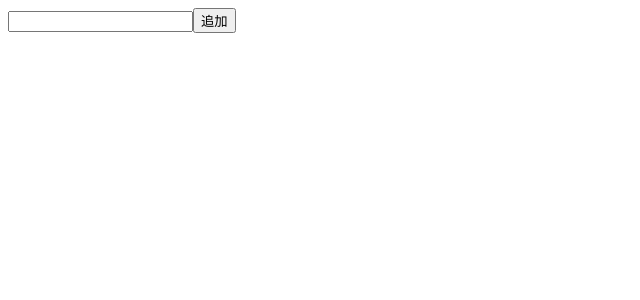
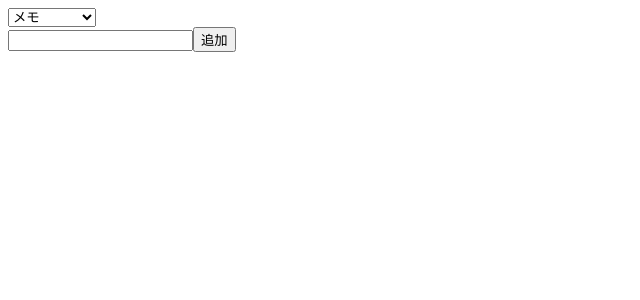
Before and after one commit to okuda1506/quick_memo, a React (Vite) app: page / in a window 1280 px wide. Shown: the top 300 px of the page, without its empty margins (0-640 px from the left). Built offline with nearby package versions, Linux system fonts and the light colour scheme.

Commit message:
メモのフィルタリング機能

```diff
--- a/src/App.tsx
+++ b/src/App.tsx
@@ -7,9 +7,12 @@ type Memo = {
   removed: boolean;
 };
 
+type Filter = "memo" | "archived" | "removed";
+
 export const App = () => {
   const [text, setText] = useState("");
   const [memos, setMemos] = useState<Memo[]>([]);
+  const [filter, setFilter] = useState<Filter>("memo");
 
   const handleChange = (e: React.ChangeEvent<HTMLInputElement>) => {
     setText(e.target.value);
@@ -59,28 +62,53 @@ export const App = () => {
     setMemos((memos) => {
       const newMemos = memos.map((memo) => {
         if (memo.id === id) {
-          return {...memo, removed};
+          return { ...memo, removed };
         }
         return memo;
       });
 
       return newMemos;
     });
-  }
+  };
+
+  const handleSort = (filter: Filter) => {
+    setFilter(filter);
+  };
+
+  const filteredMemos = memos.filter((memo) => {
+    switch (filter) {
+      case 'memo':
+        return !memo.archived && !memo.removed;
+      case 'archived':
+        return memo.archived && !memo.removed;
+      case "removed":
+        return memo.removed;
+      default:
+        return memo;
+    }
+  });
 
   return (
     <div>
+      <select
+        defaultValue="all"
+        onChange={(e) => handleSort(e.target.value as Filter)}
+      >
+        <option value="memo">メモ</option>
+        <option value="archived">アーカイブ</option>
+        <option value="removed">ゴミ箱</option>
+      </select>
       <form
         onSubmit={(e) => {
           e.preventDefault();
           handleSubmit();
         }}
       >
-        <input type="text" value={text} onChange={(e) => handleChange(e)} />
-        <input type="submit" value="追加" onSubmit={handleSubmit} />
+        <input type="text" value={text} disabled={filter === 'archived' || filter === 'removed'} onChange={(e) => handleChange(e)} />
+        <input type="submit" value="追加" disabled={filter === 'archived' || filter === 'removed'} onSubmit={handleSubmit} />
       </form>
       <ul>
-        {memos.map((memo) => {
+        {filteredMemos.map((memo) => {
           return (
             <li key={memo.id}>
               <input
@@ -96,7 +124,7 @@ export const App = () => {
                 onChange={(e) => handleEdit(memo.id, e.target.value)}
               />
               <button onClick={() => handleRemove(memo.id, !memo.removed)}>
-                {memo.removed ? '復元' : '削除'}
+                {memo.removed ? "復元" : "削除"}
               </button>
             </li>
           );
```
